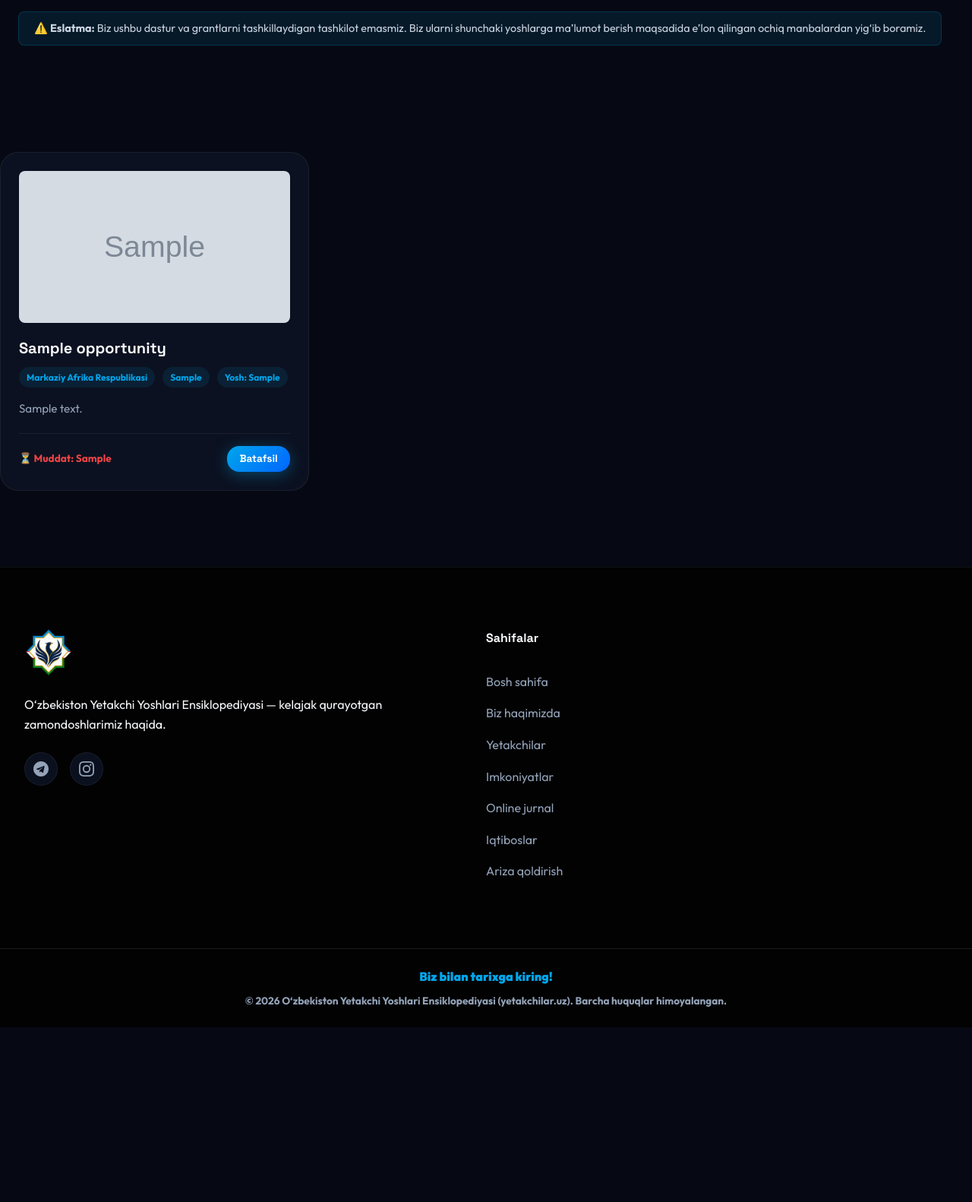
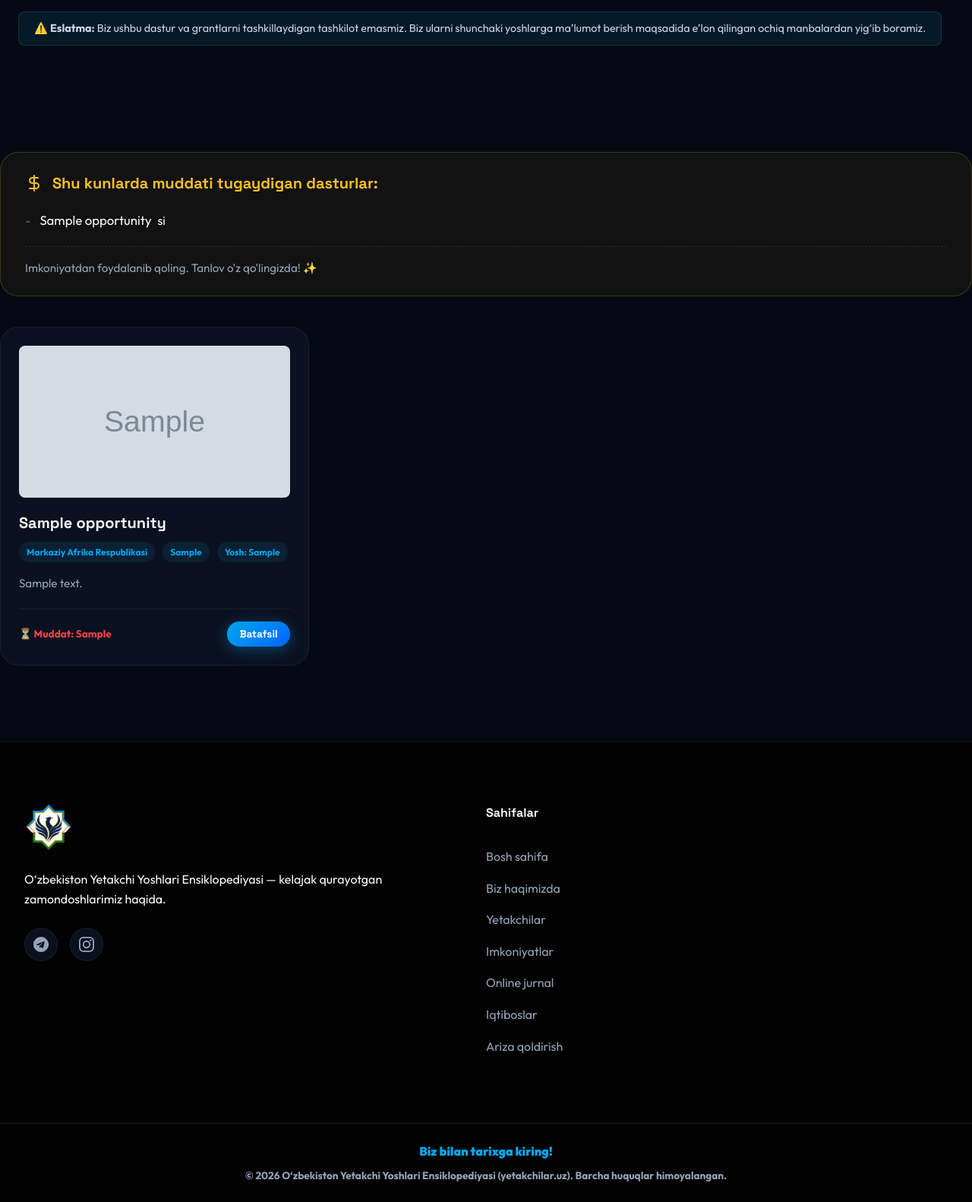
Before and after one commit to miketyson72217/yetakchilar, a Django app: page /imkoniyatlar in a window 1280 px wide. Shown: the part 382-1964 px from the top of the page at 76% size. Before the commit the page ends 1734 px from the top, so only its background shows below. Run offline with Django 5.2, Linux system fonts and the light colour scheme; tables that the repository leaves empty hold one stand-in row (values such as "Sample post"); grey boxes marked "Sample" are stand-in pictures; parts of the project's set-up code (start-up, migrations or seed data) failed here and were passed over; some libraries are stand-ins or nearby versions.

Commit message:
feat: add expiring soon widget to opportunities page

```diff
--- a/templates/imkoniyatlar.html
+++ b/templates/imkoniyatlar.html
@@ -80,6 +80,61 @@
       font-weight: 700;
       color: #ef4444;
     }
+    .expiring-soon-box {
+      background: rgba(255, 184, 0, 0.05);
+      border: 1px solid rgba(255, 184, 0, 0.2);
+      border-radius: var(--radius-lg);
+      padding: 24px 32px;
+      margin-bottom: 40px;
+    }
+    .expiring-soon-header {
+      display: flex;
+      align-items: center;
+      gap: 12px;
+      margin-bottom: 20px;
+    }
+    .expiring-soon-header h3 {
+      font-size: 1.25rem;
+      color: #FBBF24;
+      font-weight: 800;
+    }
+    .expiring-list {
+      list-style: none;
+      margin-bottom: 20px;
+      display: flex;
+      flex-direction: column;
+      gap: 12px;
+    }
+    .expiring-list li {
+      display: flex;
+      align-items: center;
+    }
+    .expiring-list li::before {
+      content: '-';
+      color: var(--text-tertiary);
+      margin-right: 12px;
+    }
+    .expiring-list a {
+      color: var(--text-primary);
+      text-decoration: none;
+      font-size: 1.05rem;
+      transition: color var(--transition);
+      display: inline-flex;
+      align-items: center;
+      gap: 8px;
+    }
+    .expiring-list a:hover {
+      color: #FBBF24;
+    }
+    .expiring-country {
+      font-size: 1rem;
+    }
+    .expiring-footer {
+      font-size: 0.95rem;
+      color: var(--text-secondary);
+      border-top: 1px dashed rgba(255, 255, 255, 0.1);
+      padding-top: 16px;
+    }
   </style>
 </head>
 <body>
@@ -129,6 +184,29 @@
 
     <div class="opp-container container">
       {% if opportunities %}
+
+        <div class="expiring-soon-box">
+          <div class="expiring-soon-header">
+            <svg width="24" height="24" fill="none" stroke="currentColor" stroke-width="2" stroke-linecap="round" stroke-linejoin="round" viewBox="0 0 24 24" style="color: #FBBF24;"><path d="M12 2v20"/><path d="M17 5H9.5a3.5 3.5 0 0 0 0 7h5a3.5 3.5 0 0 1 0 7H6"/></svg>
+            <h3>Shu kunlarda muddati tugaydigan dasturlar:</h3>
+          </div>
+          <ul class="expiring-list">
+            {% for opp in opportunities|slice:":4" %}
+            <li>
+              <a href="{% url 'opportunity_detail' opp.slug %}">
+                {{ opp.title }}
+                {% if opp.country %}
+                  <span class="expiring-country">{{ opp.country|slice:"-2:" }}</span>
+                {% endif %}
+              </a>
+            </li>
+            {% endfor %}
+          </ul>
+          <div class="expiring-footer">
+            Imkoniyatdan foydalanib qoling. Tanlov o'z qo'lingizda! ✨
+          </div>
+        </div>
+
         <div class="opp-grid">
           {% for opp in opportunities %}
             <div class="opp-card">
```
